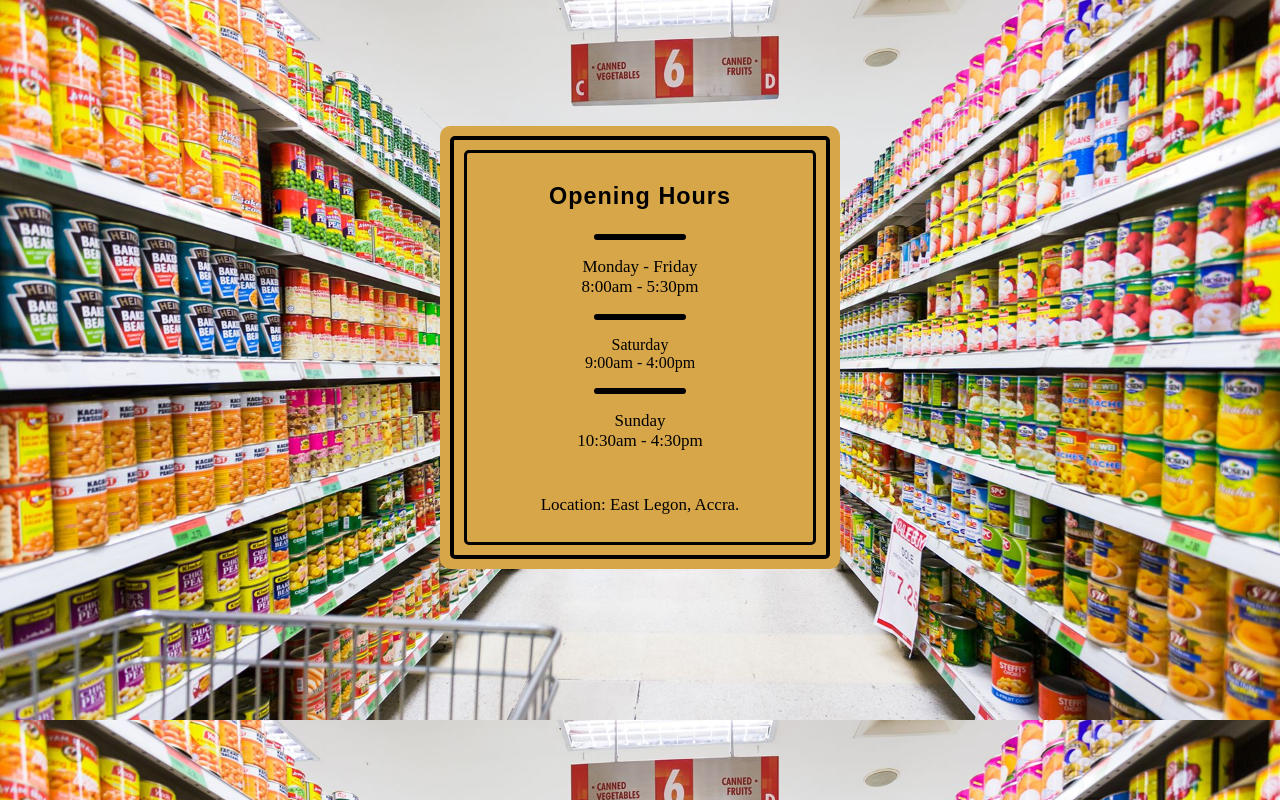
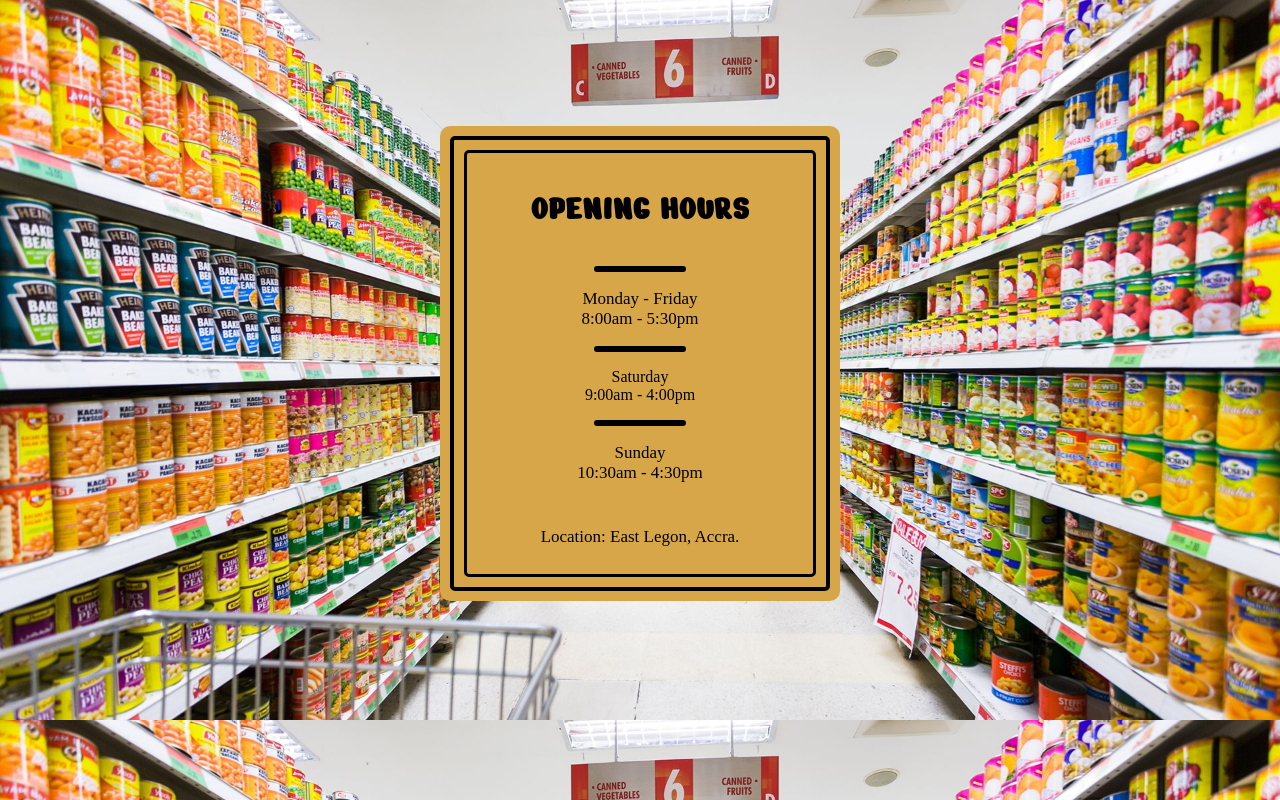
Before and after one commit to ShaftJnr/Opening_and_Closing_Hours, a plain HTML site: page index.html in a window 1280 px wide. Drawn offline with Linux system fonts and the light colour scheme.

Commit message:
updates
updates

```diff
--- a/styles.css
+++ b/styles.css
@@ -1,3 +1,8 @@
+@font-face {
+    font-family: Nerko;
+    src: url(./NerkoOne-Regular.ttf);
+}
+
 body{
     background-image: url(./shop\ image.jpg);
     background-size: 100%;
@@ -12,6 +17,7 @@ body{
     margin-top: 10%;
     padding: 10px;
     border-radius: 10px;
+    max-width: 500%;
 }
 
 hr{
@@ -34,8 +40,9 @@ hr{
 .title{
     margin-top: 30px;
     letter-spacing: 1px;
-    font-family:sans-serif;
-    font-size: 20px;
+    font-family: "Nerko", "sans-serif";
+    font-size: 30px;
+    text-transform: uppercase;
 }
 
 .weekdays,
```
Also changed, not shown: NerkoOne-Regular.ttf (added), 1 other file.
